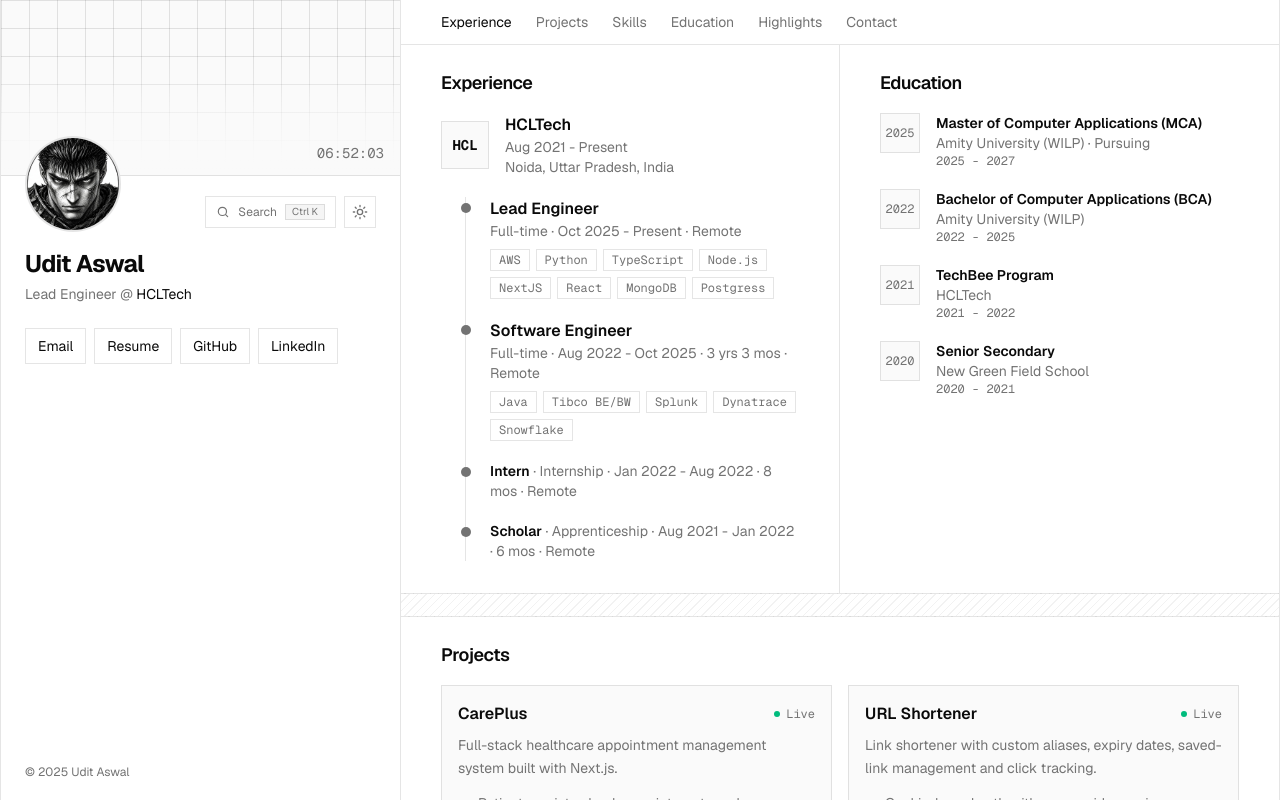
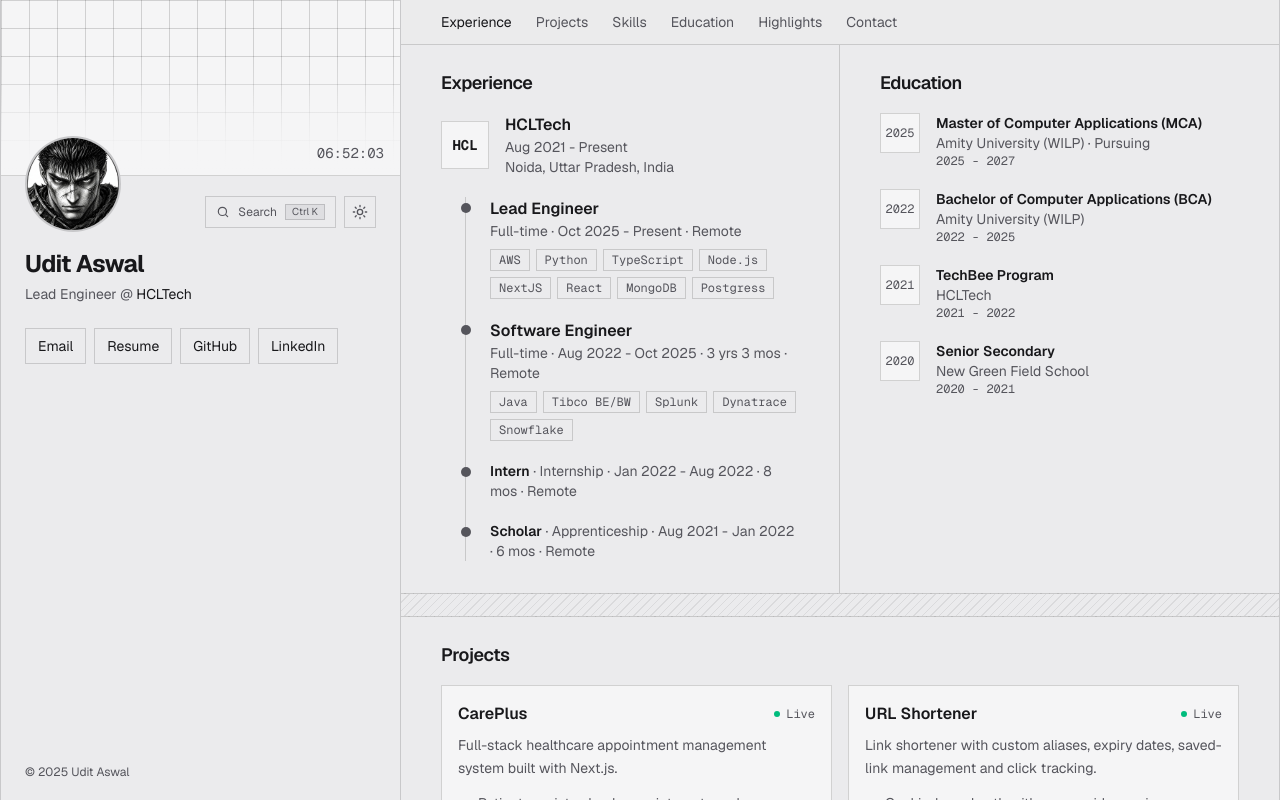
Before and after one commit to uditaswal/Portfolio, a Next.js app: page / in a window 1280 px wide. Built offline with nearby package versions, Linux system fonts and the light colour scheme.

Commit message:
Soften light theme with grey ground and darker secondary text

```diff
--- a/src/app/globals.css
+++ b/src/app/globals.css
@@ -3,13 +3,16 @@
 @custom-variant dark (&:where(.dark, .dark *));
 
 :root {
-  --background: #ffffff;
-  --foreground: #0a0a0a;
-  --card: #fafafa;
-  --muted: #f5f5f5;
-  --muted-foreground: #737373;
-  --border: #0000001a;
-  --stripe: #0000000d;
+  /* Light theme: soft grey ground instead of pure white (less glare), with
+     near-black text. Cards are a step lighter than the page, like the dark
+     theme where cards are a step lighter than black. */
+  --background: #ebebed;
+  --foreground: #18181b;
+  --card: #f5f5f6;
+  --muted: #dedee1;
+  --muted-foreground: #55555c;
+  --border: #00000026;
+  --stripe: #00000012;
 }
 
 .dark {
```
